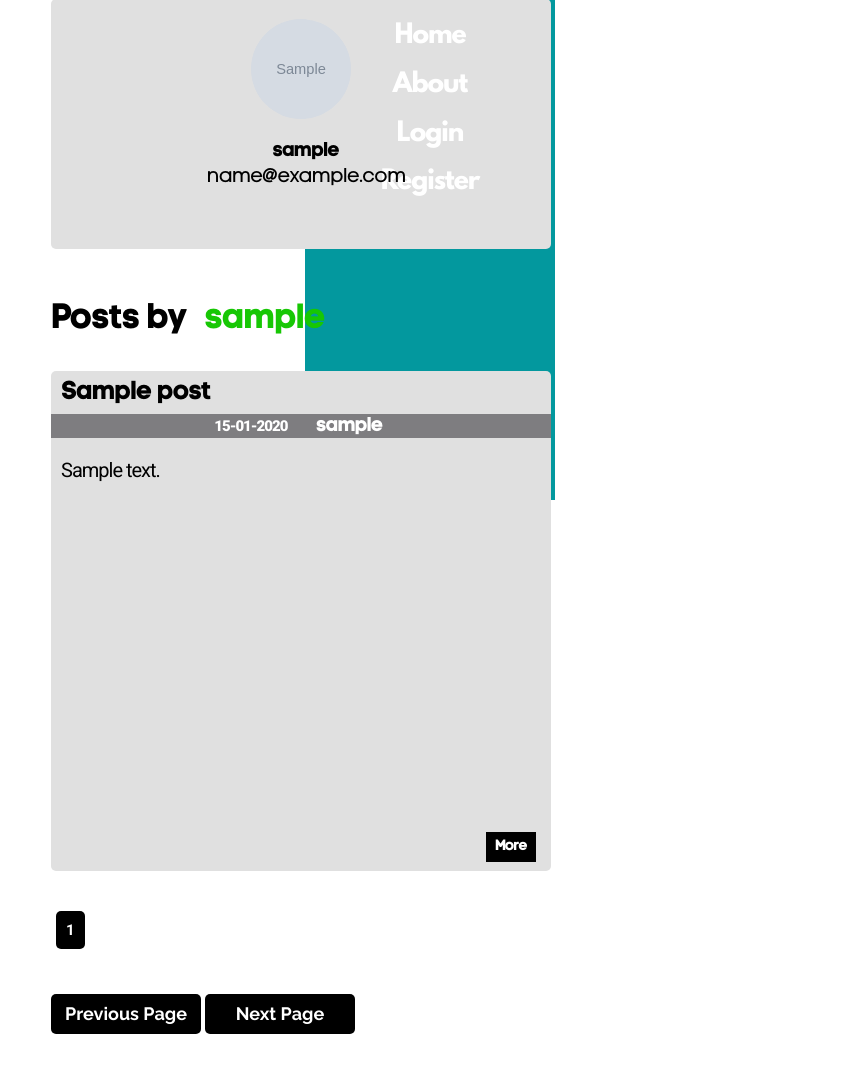
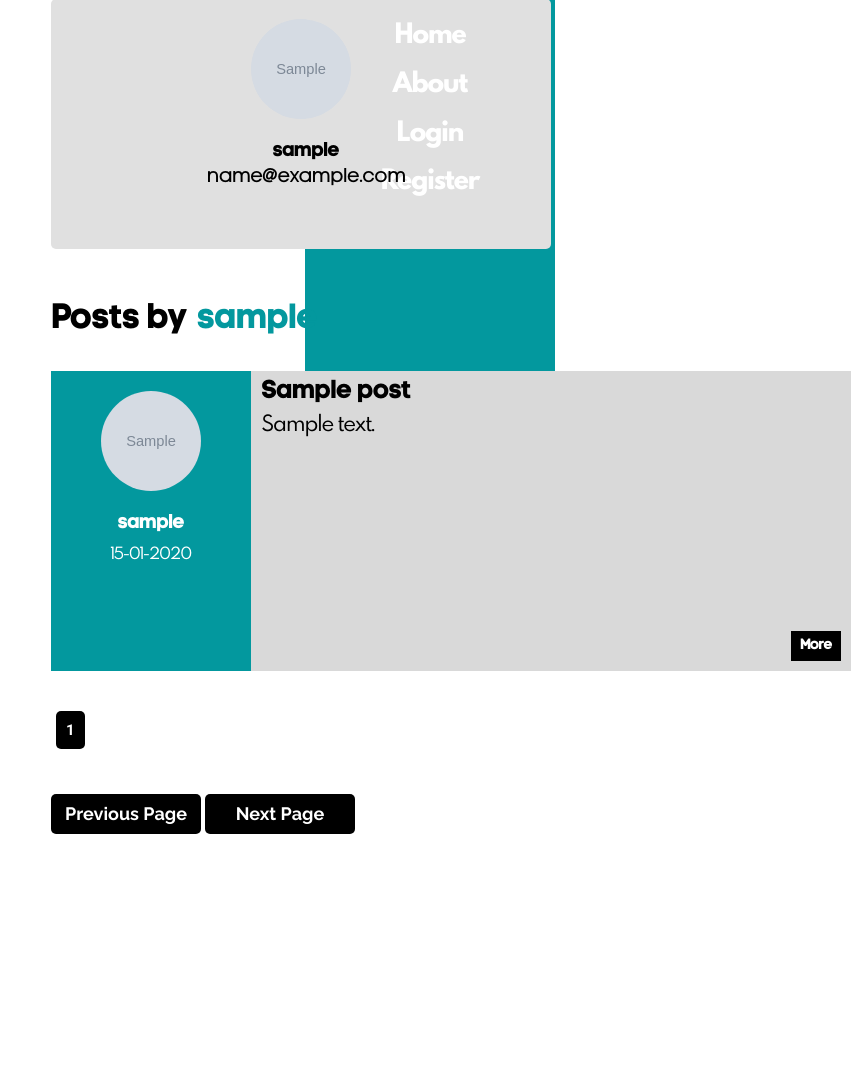
Before and after one commit to pranftw/flask_it, a Flask app: a page that uses flaskblog/templates/profile.html in a window 1320 px wide. Shown: the part 130-1214 px from the top of the page, without its empty margins (457-1320 px from the left). After the commit the page ends 964 px from the top, so only its background shows below. Run offline with Flask 2, Linux system fonts and the light colour scheme; tables that the repository leaves empty hold one stand-in row (values such as "Sample post"); grey boxes marked "Sample" are stand-in pictures.

Commit message:
Updated profile.html

```diff
--- a/flaskblog/templates/profile.html
+++ b/flaskblog/templates/profile.html
@@ -9,28 +9,28 @@
       <h2 style="font-weight:600;margin-top:-15px;">{{ user.email }}</h2>
     </div>
   </div>
+
   <div style="height:50px;"></div>
-  <h1 style="margin-left:500px;display:inline;">Posts by <h1 style="color:#17c704;display:inline;">{{ user.username }}</h1></h1>
+  <h1 style="margin-left:500px;display:inline;">Posts by<h1 style="color:#03989e;display:inline;">{{ user.username }}</h1></h1>
   <div style="margin-top:-20px;"></div>
   {% for post in posts.items %}
-    <div class="post">
-      <div style="height:1px;"></div>
-      <div>
-        <button class="button more_button" style="margin-left:435px;margin-top:460px;"><a href="{{ url_for('posts.post_page',username=post.author.username,id=post.id) }}" style="text-decoration:none;color:inherit;"><h2 style="font-size:15px;margin:auto;">More</h2></a></button>
-        <div style="margin-top:-490px;"></div>
-        <h1 style="margin-top:5px;margin-bottom:25px;font-size:26px;"><a style="text-decoration:none;color:inherit;" href="{{ url_for('posts.post_page',username=post.author.username,id=post.id) }}">{{ post.title }}</a></h1>
-        <div style="margin-top:-20px;"></div>
-        <div style="text-align:center;background-color:#7e7d80;color:white;">
-          <h2 style="display:inline;margin-right:15px;font-family:'Roboto',sans-serif;font-size:15px;">{{ post.date.strftime('%d-%m-%Y') }}</h2>
-          <h2 style="display:inline;margin-right:15px;"><a style="text-decoration:none;color:inherit;" href="{{ url_for('users.profile',username=post.author.username) }}">{{ post.author.username }}</a></h2>
-        </div>
+    <div class="post_card">
+      <div class="post_card_left">
+        <img class="user_img" style="margin-left:50px;margin-top:20px;" src="{{ url_for('static',filename='profile_pics/{}'.format(post.author.image_file)) }}">
+        <h2 style="margin-left:0px;text-align:center;color:white;"><a style="text-decoration:none;color:white;" href="{{ url_for('users.profile',username=post.author.username) }}">{{ post.author.username }}</a></h2>
+        <h2 style="margin-top:-10px;margin-left:0px;text-align:center;font-family:'Spartan-MB',sans-serif;font-size:15px;font-weight:600;color:white;">{{ post.date.strftime('%d-%m-%Y') }}</h2>
       </div>
-      {% if post.content|length >=775 %}
-        <h3 style="font-family:'Roboto',sans-serif;font-weight:normal;">{{ post.content[0:775] }}</h3>
-        <h2>Continued...</h2>
-      {% else %}
-        <pre style="white-space:pre-wrap;"><h3 style="font-family:'Roboto',sans-serif;font-weight:normal;">{{ post.content }}</h3></pre>
-      {% endif %}
+      <div style="margin-top:-300px;"></div>
+      <button class="button more_button" style="margin-left:740px;margin-top:260px;"><a href="{{ url_for('posts.post_page',username=post.author.username,id=post.id) }}" style="text-decoration:none;color:inherit;"><h2 style="font-size:15px;margin:auto;">More</h2></a></button>
+      <div style="margin-top:-285px;margin-left:200px;">
+        <h1 style="margin-top:0px;margin-bottom:25px;font-size:26px;"><a style="text-decoration:none;color:inherit;" href="{{ url_for('posts.post_page',username=post.author.username,id=post.id) }}">{{ post.title }}</a></h1>
+        {% if post.content|length >=410 %}
+          <pre style="white-space:pre-wrap;"><h3 style="margin-top:-25px;font-family:'Spartan-MB',sans-serif;font-weight:normal;">{{ post.content[0:410] }}</h3><pre>
+          <h2 style="margin-top:-20px;font-family:'Spartan-MB',sans-serif;font-weight:800;">Continued...</h2>
+        {% else %}
+          <pre style="white-space:pre-wrap;"><h3 style="margin-top:-25px;font-family:'Spartan-MB',sans-serif;font-weight:normal;">{{ post.content }}</h3><pre>
+        {% endif %}
+      </div>
     </div>
   {% endfor %}
   <div style="height:50px;"></div>
```
